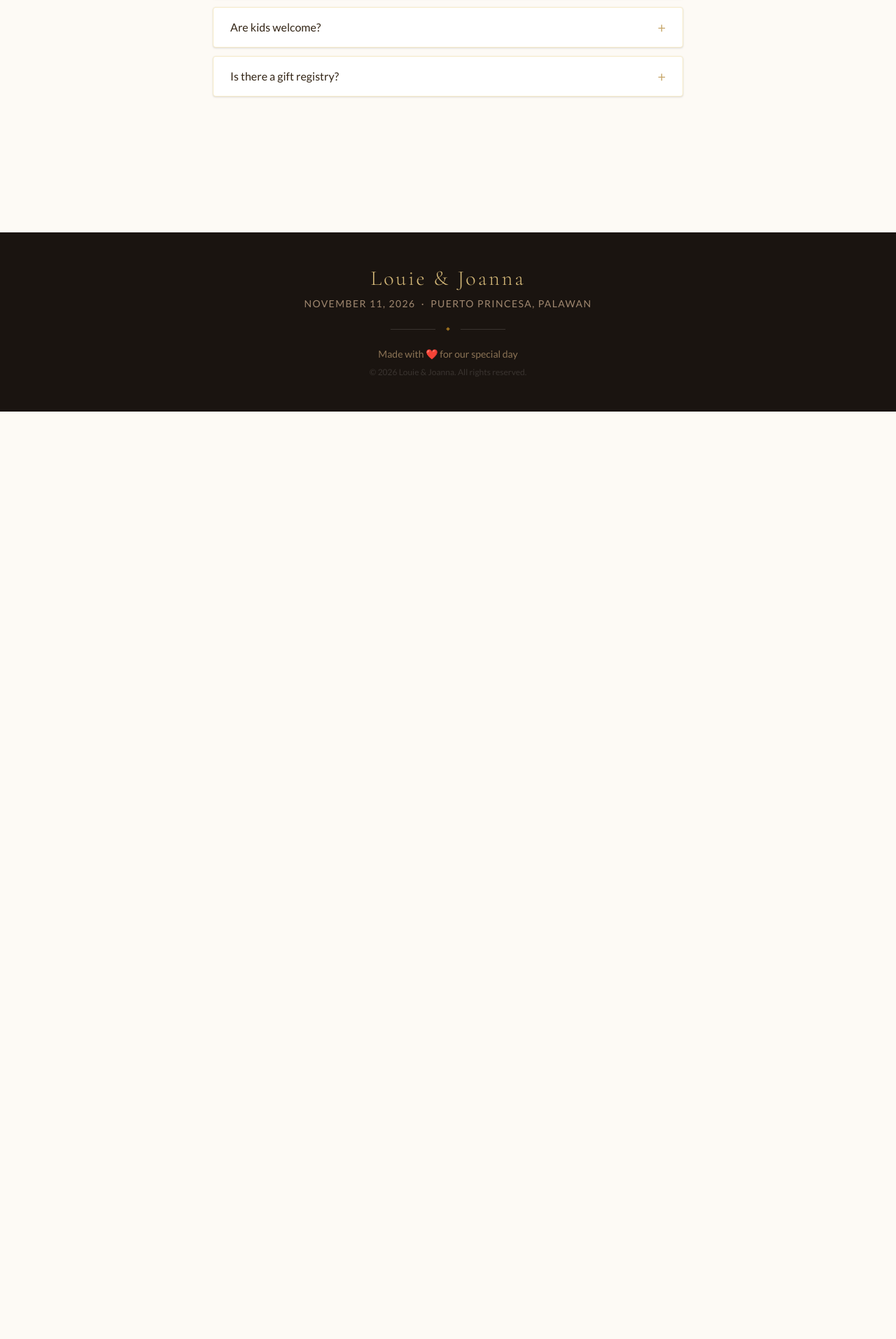
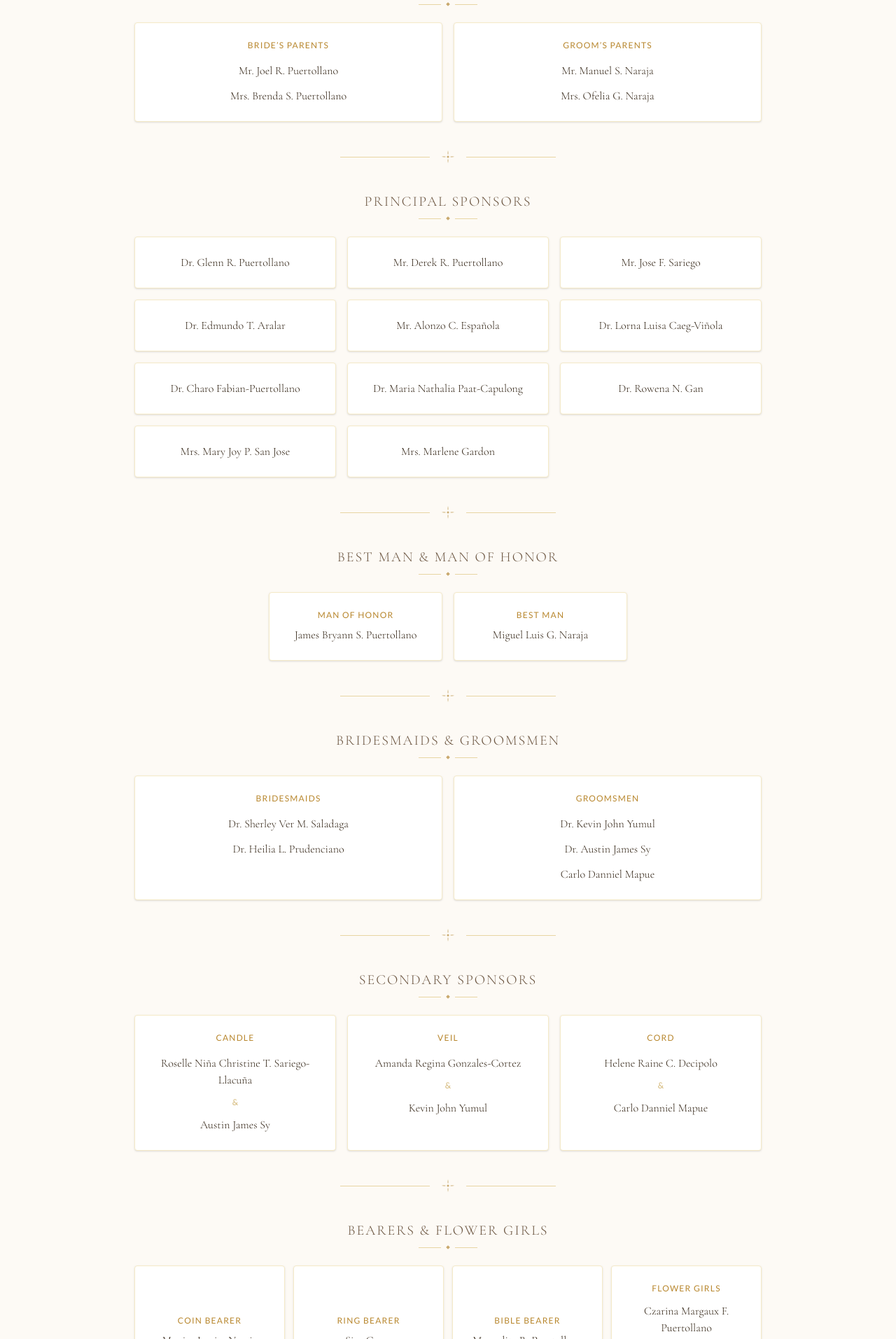
Before and after one commit to louienaraja/louie-joanna-wedding-invite, a React (Vite) app: page / in a window 1280 px wide. Shown: the part 6027-7940 px from the top of the page at 70% size. Before the commit the page ends 6615 px from the top, so only its background shows below. Built offline with nearby package versions, Linux system fonts and the light colour scheme.

Commit message:
created Entourage Section

```diff
--- a/src/App.jsx
+++ b/src/App.jsx
@@ -4,6 +4,7 @@ import OurStory from "./sections/OurStory";
 import Travel from "./sections/Travel";
 import WhatToWear from "./sections/WhatToWear";
 import RSVP from "./sections/RSVP";
+import Entourage from "./sections/Entourage";
 import FAQ from "./sections/FAQ";
 import Footer from "./components/Footer";
 
@@ -16,6 +17,7 @@ function App() {
       <Travel />
       <WhatToWear />
       <RSVP />
+      <Entourage />
       <FAQ />
       <Footer />
     </div>
--- /dev/null
+++ b/src/sections/Entourage.jsx
@@ -0,0 +1,227 @@
+import Layout from "../components/Layout";
+import SectionTitle from "../components/SectionTitle";
+import FadeInSection from "../components/FadeInSection";
+import GoldDivider from "../components/GoldDivider";
+
+function GroupLabel({ children }) {
+  return (
+    <div className="text-center mb-6">
+      <h3 className="font-serif text-lg md:text-xl text-warm-600 tracking-widest uppercase font-light">
+        {children}
+      </h3>
+      <div className="flex items-center justify-center gap-2 mt-2">
+        <div className="h-px w-8 bg-gold-200" />
+        <div className="w-1 h-1 bg-gold-400 rotate-45" />
+        <div className="h-px w-8 bg-gold-200" />
+      </div>
+    </div>
+  );
+}
+
+function Card({ children, className = "" }) {
+  return (
+    <div
+      className={`bg-white border border-gold-100 rounded p-6 shadow-sm ${className}`}
+    >
+      {children}
+    </div>
+  );
+}
+
+function NameEntry({ name, role, className = "" }) {
+  return (
+    <div className={`text-center ${className}`}>
+      {role && (
+        <div className="text-xs uppercase tracking-widest text-gold-500 mb-2">
+          {role}
+        </div>
+      )}
+      <div className="font-serif text-warm-800 text-base font-light leading-normal">
+        {name}
+      </div>
+    </div>
+  );
+}
+
+function Entourage() {
+  return (
+    <Layout id="entourage" className="bg-champagne-50">
+      <SectionTitle>Our Entourage</SectionTitle>
+
+      {/* ── Officiating Priest ─────────────────────────────────────── */}
+      <FadeInSection>
+        <GroupLabel>Officiating Priest</GroupLabel>
+        <div className="flex justify-center">
+          <Card className="max-w-xs w-full text-center">
+            <NameEntry name="Fr. Dennis F. Braganza" />
+          </Card>
+        </div>
+      </FadeInSection>
+
+      <GoldDivider className="my-10" />
+
+      {/* ── Parents ───────────────────────────────────────────────── */}
+      <FadeInSection delay={0.05}>
+        <GroupLabel>Parents of the Couple</GroupLabel>
+        <div className="grid grid-cols-1 sm:grid-cols-2 gap-4">
+          <Card>
+            <p className="text-xs uppercase tracking-widest text-gold-500 text-center mb-4">
+              Bride&rsquo;s Parents
+            </p>
+            <div className="space-y-3">
+              <NameEntry name="Mr. Joel R. Puertollano" />
+              <NameEntry name="Mrs. Brenda S. Puertollano" />
+            </div>
+          </Card>
+          <Card>
+            <p className="text-xs uppercase tracking-widest text-gold-500 text-center mb-4">
+              Groom&rsquo;s Parents
+            </p>
+            <div className="space-y-3">
+              <NameEntry name="Mr. Manuel S. Naraja" />
+              <NameEntry name="Mrs. Ofelia G. Naraja" />
+            </div>
+          </Card>
+        </div>
+      </FadeInSection>
+
+      <GoldDivider className="my-10" />
+
+      {/* ── Principal Sponsors ────────────────────────────────────── */}
+      <FadeInSection delay={0.05}>
+        <GroupLabel>Principal Sponsors</GroupLabel>
+        <div className="grid grid-cols-1 sm:grid-cols-2 md:grid-cols-3 gap-4">
+          {[
+            "Dr. Glenn R. Puertollano",
+            "Mr. Derek R. Puertollano",
+            "Mr. Jose F. Sariego",
+            "Dr. Edmundo T. Aralar",
+            "Mr. Alonzo C. Española",
+            "Dr. Lorna Luisa Caeg-Viñola",
+            "Dr. Charo Fabian-Puertollano",
+            "Dr. Maria Nathalia Paat-Capulong",
+            "Dr. Rowena N. Gan",
+            "Mrs. Mary Joy P. San Jose",
+            "Mrs. Marlene Gardon",
+          ].map((name) => (
+            <Card key={name} className="text-center">
+              <NameEntry name={name} />
+            </Card>
+          ))}
+        </div>
+      </FadeInSection>
+
+      <GoldDivider className="my-10" />
+
+      {/* ── Best Man & Man of Honor ───────────────────────────────── */}
+      <FadeInSection delay={0.05}>
+        <GroupLabel>Best Man &amp; Man of Honor</GroupLabel>
+        <div className="grid grid-cols-1 sm:grid-cols-2 gap-4 max-w-lg mx-auto">
+          <Card className="text-center">
+            <NameEntry role="Man of Honor" name="James Bryann S. Puertollano" />
+          </Card>
+          <Card className="text-center">
+            <NameEntry role="Best Man" name="Miguel Luis G. Naraja" />
+          </Card>
+        </div>
+      </FadeInSection>
+
+      <GoldDivider className="my-10" />
+
+      {/* ── Bridesmaids & Groomsmen ───────────────────────────────── */}
+      <FadeInSection delay={0.05}>
+        <GroupLabel>Bridesmaids &amp; Groomsmen</GroupLabel>
+        <div className="grid grid-cols-1 sm:grid-cols-2 gap-4">
+          <Card>
+            <p className="text-xs uppercase tracking-widest text-gold-500 text-center mb-4">
+              Bridesmaids
+            </p>
+            <div className="space-y-3">
+              <NameEntry name="Dr. Sherley Ver M. Saladaga" />
+              <NameEntry name="Dr. Heilia L. Prudenciano" />
+            </div>
+          </Card>
+          <Card>
+            <p className="text-xs uppercase tracking-widest text-gold-500 text-center mb-4">
+              Groomsmen
+            </p>
+            <div className="space-y-3">
+              <NameEntry name="Dr. Kevin John Yumul" />
+              <NameEntry name="Dr. Austin James Sy" />
+              <NameEntry name="Carlo Danniel Mapue" />
+            </div>
+          </Card>
+        </div>
+      </FadeInSection>
+
+      <GoldDivider className="my-10" />
+
+      {/* ── Secondary Sponsors ────────────────────────────────────── */}
+      <FadeInSection delay={0.05}>
+        <GroupLabel>Secondary Sponsors</GroupLabel>
+        <div className="grid grid-cols-1 md:grid-cols-3 gap-4">
+          <Card>
+            <p className="text-xs uppercase tracking-widest text-gold-500 text-center mb-4">
+              Candle
+            </p>
+            <div className="space-y-3">
+              <NameEntry name="Roselle Niña Christine T. Sariego-Llacuña" />
+              <div className="text-center text-gold-300 text-xs">&amp;</div>
+              <NameEntry name="Austin James Sy" />
+            </div>
+          </Card>
+          <Card>
+            <p className="text-xs uppercase tracking-widest text-gold-500 text-center mb-4">
+              Veil
+            </p>
+            <div className="space-y-3">
+              <NameEntry name="Amanda Regina Gonzales-Cortez" />
+              <div className="text-center text-gold-300 text-xs">&amp;</div>
+              <NameEntry name="Kevin John Yumul" />
+            </div>
+          </Card>
+          <Card>
+            <p className="text-xs uppercase tracking-widest text-gold-500 text-center mb-4">
+              Cord
+            </p>
+            <div className="space-y-3">
+              <NameEntry name="Helene Raine C. Decipolo" />
+              <div className="text-center text-gold-300 text-xs">&amp;</div>
+              <NameEntry name="Carlo Danniel Mapue" />
+            </div>
+          </Card>
+        </div>
+      </FadeInSection>
+
+      <GoldDivider className="my-10" />
+
+      {/* ── Bearers & Flower Girls ────────────────────────────────── */}
+      <FadeInSection delay={0.05}>
+        <GroupLabel>Bearers &amp; Flower Girls</GroupLabel>
+        <div className="grid grid-cols-2 sm:grid-cols-3 md:grid-cols-4 gap-3">
+          <Card className="text-center col-span-1 flex flex-col items-center justify-center min-h-32">
+            <NameEntry role="Coin Bearer" name="Monica Louise Naraja" />
+          </Card>
+          <Card className="text-center col-span-1 flex flex-col items-center justify-center min-h-32">
+            <NameEntry role="Ring Bearer" name="Siva Garay" />
+          </Card>
+          <Card className="text-center col-span-1 flex flex-col items-center justify-center min-h-32">
+            <NameEntry role="Bible Bearer" name="Mercedita R. Puertollano" />
+          </Card>
+          <Card className="text-center col-span-2 sm:col-span-1 flex flex-col items-center justify-center min-h-32">
+            <p className="text-xs uppercase tracking-widest text-gold-500 mb-3">
+              Flower Girls
+            </p>
+            <div className="space-y-3">
+              <NameEntry name="Czarina Margaux F. Puertollano" />
+              <div className="text-center text-gold-300 text-xs">&amp;</div>
+              <NameEntry name="Cassie Cruz" />
+            </div>
+          </Card>
+        </div>
+      </FadeInSection>
+    </Layout>
+  );
+}
+
+export default Entourage;
--- a/src/sections/FAQ.jsx
+++ b/src/sections/FAQ.jsx
@@ -21,6 +21,11 @@ function FAQ() {
       question: "Can I bring a plus one?",
       answer:
         "Due to limited capacity, we can only accommodate those listed on your invitation.",
+    },
+    {
+      question: "I can't make it — can I still watch?",
+      answer:
+        "We'll miss having you there in person! You can watch the ceremony live via our YouTube livestream: https://youtube.com/@joshuasariego. We can't wait to celebrate with you, even from afar",
     },
     {
       question: "What's the weather like in November?",
@@ -50,7 +55,7 @@ function FAQ() {
   };
 
   return (
-    <Layout id="faq" className="bg-champagne-50">
+    <Layout id="faq" className="bg-champagne-100">
       <SectionTitle>Frequently Asked Questions</SectionTitle>
       <FadeInSection>
         <div className="max-w-2xl mx-auto space-y-3">
```
Also changed, not shown: .claude/settings.local.json.
